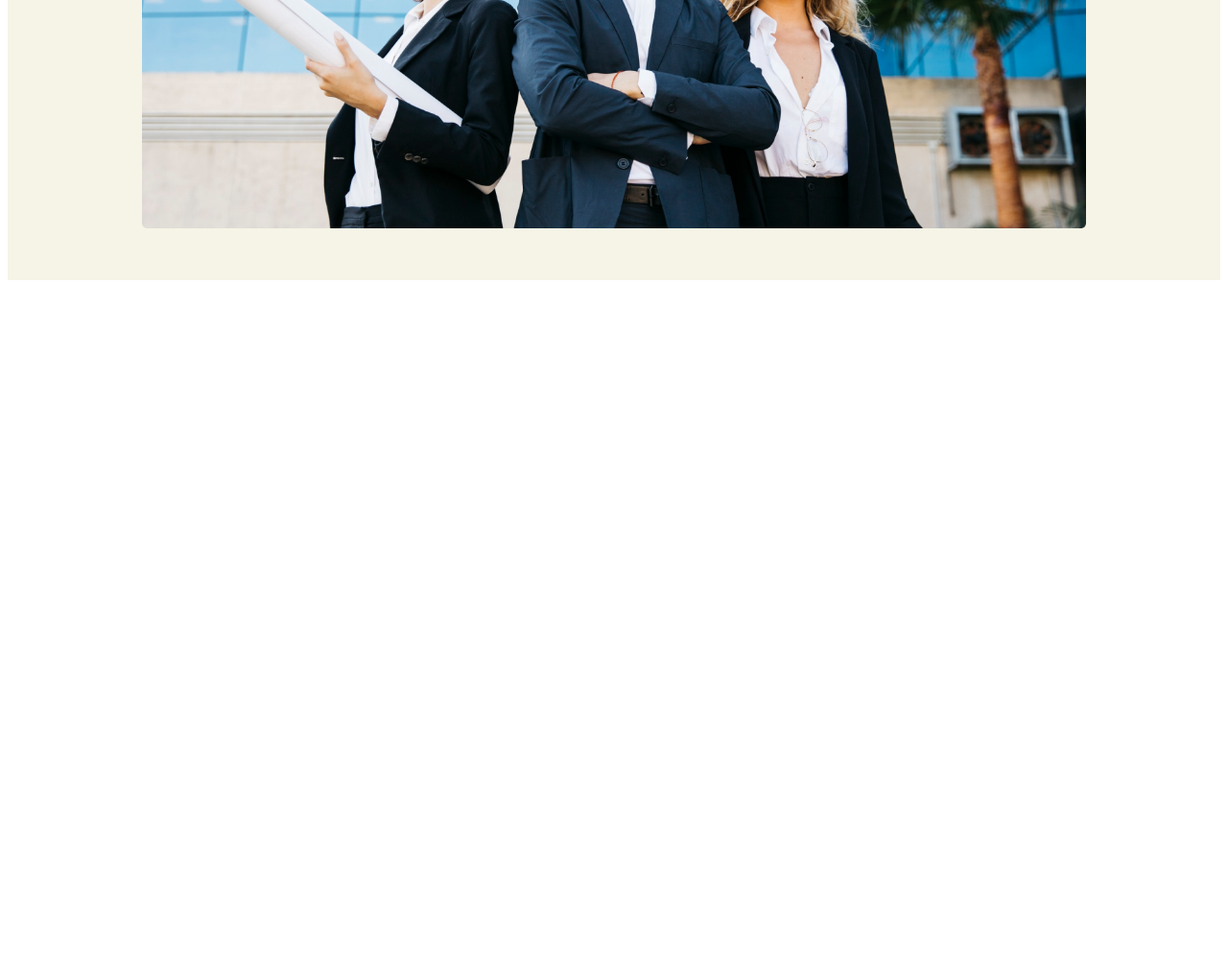
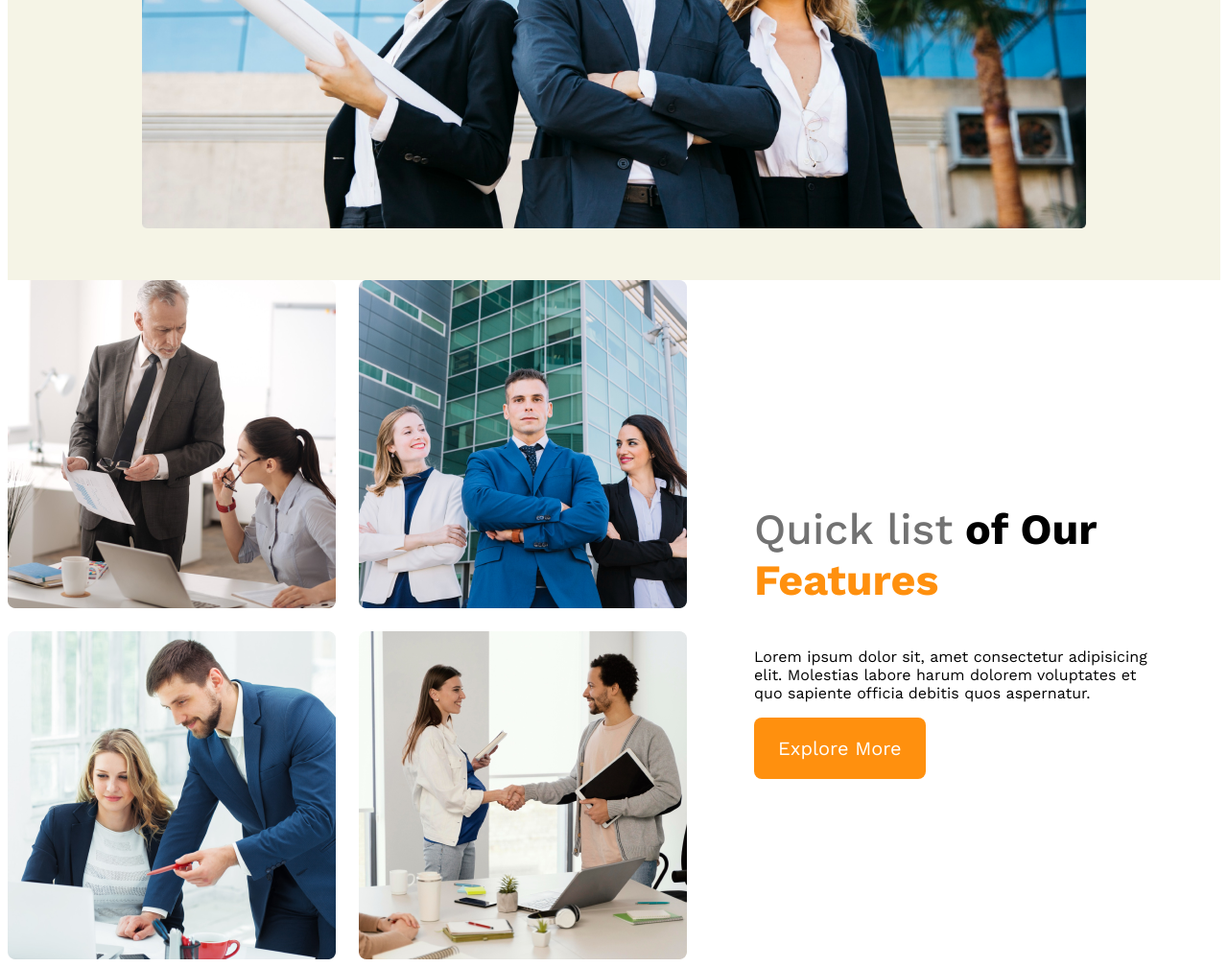
Before and after one commit to kmriazuddin/architects-website, a plain HTML site: page index.html in a window 1280 px wide. Shown: the part 827-1835 px from the top of the page at 96% size. Before the commit the page ends 1127 px from the top, so only its background shows below. Drawn offline with nearby package versions, Linux system fonts and the light colour scheme.

Commit message:
Team and features section Done

```diff
--- a/index.html
+++ b/index.html
@@ -27,7 +27,21 @@
             <img src="./images/banner.png" alt="banner">
         </div>
     </header>
-    <main></main>
+    <main>
+        <section class="team-container">
+            <div class="team-img-container">
+                <img src="./images/team1.png" alt="">
+                <img src="./images/team2.png" alt="">
+                <img src="./images/team3.png" alt="">
+                <img src="./images/team4.png" alt="">
+            </div>
+            <div class="team-content">
+                <h3 class="team-title"><span class="quick-list">Quick list</span> <span>of Our</span> <span class="text-features">Features</span></h3>
+                <p class="team-description">Lorem ipsum dolor sit, amet consectetur adipisicing elit. Molestias labore harum dolorem voluptates et quo sapiente officia debitis quos aspernatur.</p>
+                <button class="btn-primary">Explore More</button>
+            </div>
+        </section>
+    </main>
     <footer></footer>
 </body>
 </html>
--- a/style/style.css
+++ b/style/style.css
@@ -63,7 +63,35 @@ nav li a{
     width: 100%;
 }
 
-
+/* Main Style */
+main{
+    max-width: 1440px;
+    margin: 0 auto;
+}
+.team-container{
+    display: flex;
+    align-items: center;
+}
+.team-img-container{
+    display: grid;
+    grid-template-columns: repeat(2, 1fr);
+    gap: 1.5rem;
+}
+.team-content{
+    padding-left: 70px ;
+    padding-right: 70px;
+}
+.team-title{
+    font-size: 2.8rem;
+}
+.team-title .quick-list{
+    color: #727272;
+    font-weight: 500;
+}
+.team-title .text-features{
+    color: #ff900e;
+    font-weight: 700;
+}
 
 
 
```
